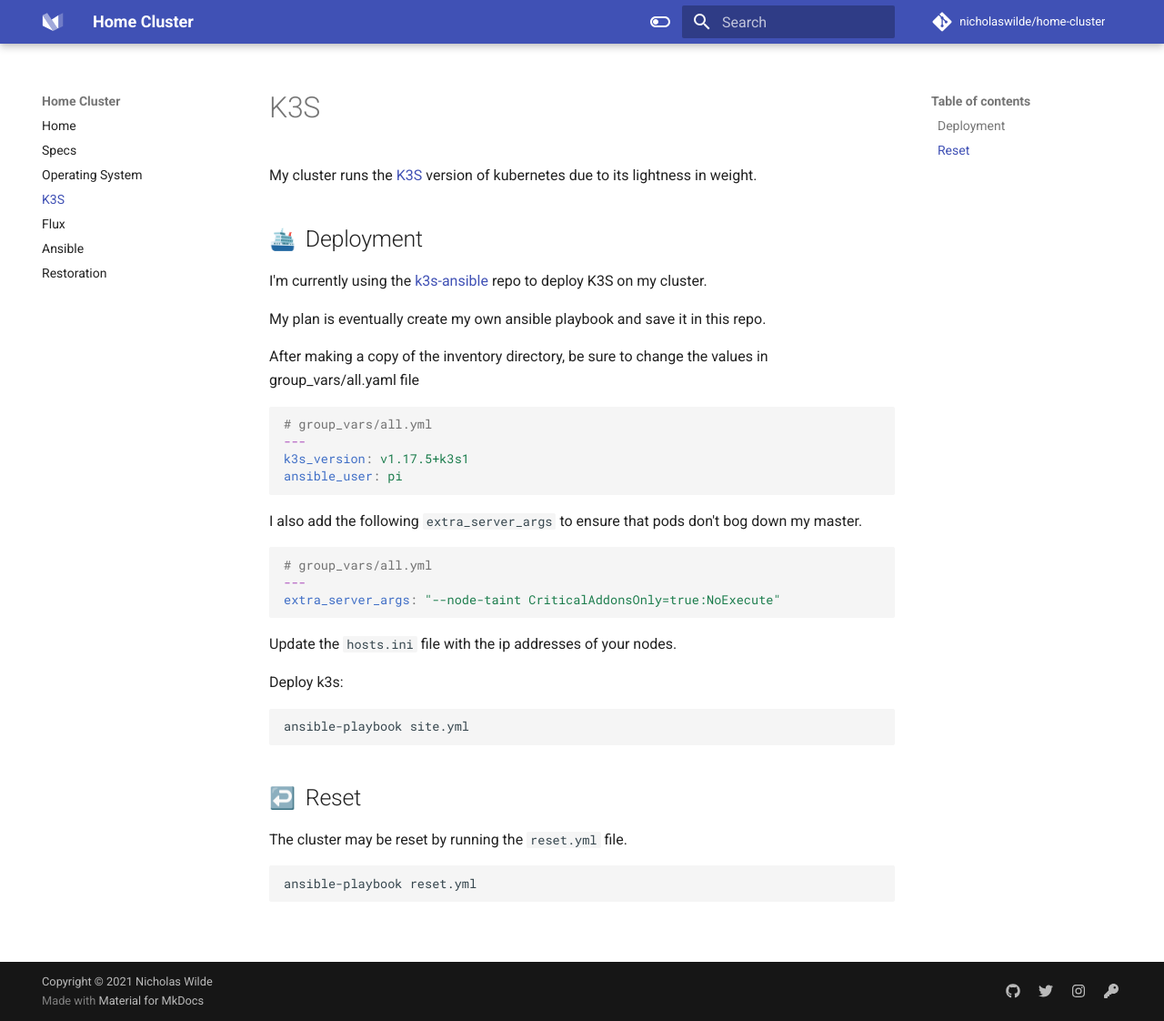
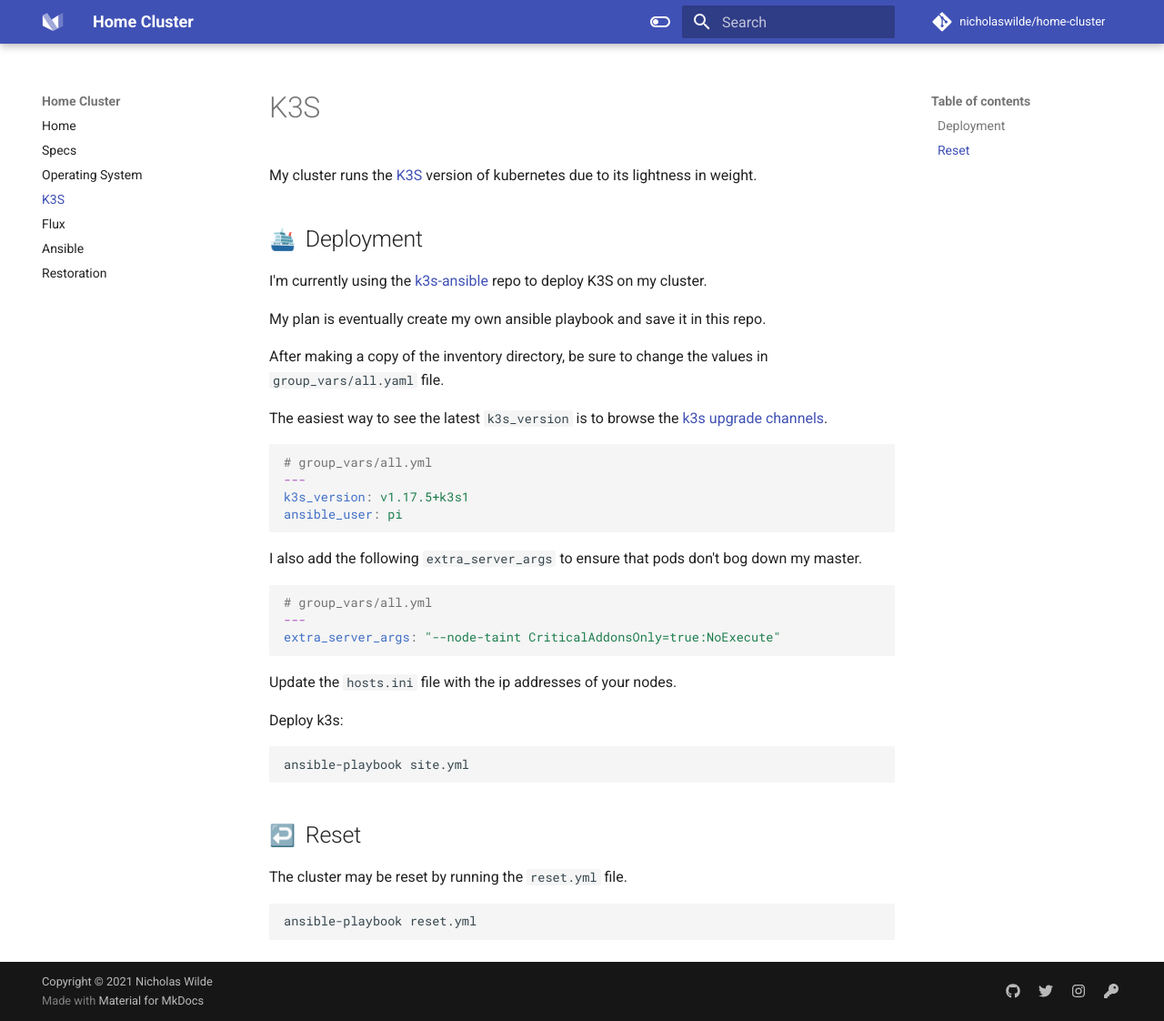
Before and after one commit to nicholaswilde/home-cluster, an MkDocs documentation site: the page built from docs/k3s.md, in a window 1280 px wide and 1122 px high. Shown: the whole window at 91% size. Built offline with MkDocs 1.6.1 and Material for MkDocs 9.7.7, drawn with Linux system fonts in a browser that asks for light colours; emoji names are drawn with the system emoji font; comment, search, counter and statistics services are not loaded.

Commit message:
Added k3s upgrade channels
Signed-off-by: Nicholas Wilde <ncwilde43@gmail.com>

````diff
--- a/docs/k3s.md
+++ b/docs/k3s.md
@@ -9,7 +9,11 @@
 
 My plan is eventually create my own ansible playbook and save it in this repo.
 
-After making a copy of the inventory directory, be sure to change the values in group_vars/all.yaml file
+After making a copy of the inventory directory, be sure to change the values in
+`group_vars/all.yaml` file.
+
+The easiest way to see the latest `k3s_version` is to browse the
+[k3s upgrade channels].
 
 ```yaml
 # group_vars/all.yml
@@ -44,3 +48,4 @@
 
 [K3S]: https://k3s.io/
 [k3s-ansible]: https://github.com/k3s-io/k3s-ansible
+[k3s upgrade channels]: https://update.k3s.io/v1-release/channels
````
